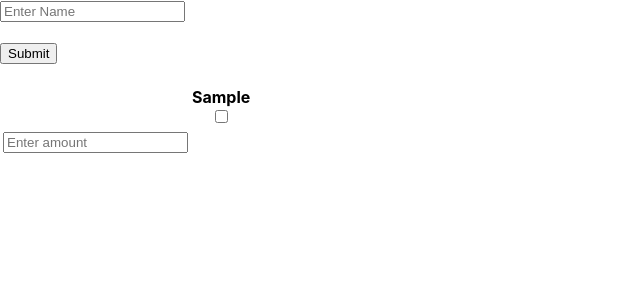
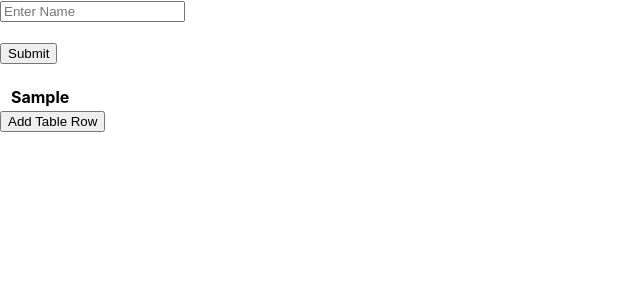
Before and after one commit to Prasad-adhi/FairShare, a React (Create React App) app: page / in a window 1280 px wide. Both pictures are taken after typing "Sample" into the empty fields and a click on the input "Submit". Shown: the top 300 px of the page, without its empty margins (0-640 px from the left). Built offline with nearby package versions, Linux system fonts and the light colour scheme.

Commit message:
Multiple rows function

```diff
--- a/src/Components/App.js
+++ b/src/Components/App.js
@@ -5,7 +5,7 @@ import TableRow from './TableRow';
 class App extends React.Component {
   state = {
     names: [], // Initialize state as an array
-    checkedItems: {}, // Object to hold the checked status of each checkbox
+    tableRows: [] // Initialize tableRows as an array to store TableRow components
   };
 
   // Callback function to handle data received from the child component
@@ -16,48 +16,39 @@ class App extends React.Component {
     }));
   };
 
-  // Handle checkbox change
-  handleCheckboxChange = (index) => {
+  // Function to add a new TableRow component
+  addTableRow = () => {
     this.setState((prevState) => ({
-      checkedItems: {
-        ...prevState.checkedItems,
-        [index]: !prevState.checkedItems[index], // Toggle the checked status
-      },
+      tableRows: [...prevState.tableRows, { id: prevState.tableRows.length }]
     }));
   };
 
-  // Get indices of checked checkboxes
-  getCheckedIndices = () => {
-    const { checkedItems } = this.state;
-    return Object.keys(checkedItems).filter(index => checkedItems[index]);
-  };
-
   render() {
-    const { names, checkedItems } = this.state;
-    const checkedIndices = this.getCheckedIndices();
+    const { names, tableRows } = this.state;
 
     return (
       <div>
         <Names parentCallback={this.handleCallback} />
+
         <table>
           <thead>
             <tr>
               <th></th>
+              <th></th>
               {names.map((name, index) => (
                 <th key={index}>
-                  {name} <br/>
-                  <input
-                    type="checkbox"
-                    id={index}
-                    checked={!!checkedItems[index]} // Set the checkbox checked state
-                    onChange={() => this.handleCheckboxChange(index)}
-                  />
+                  {name}
                 </th>
               ))}
             </tr>
-            <TableRow checked={checkedIndices} ></TableRow>
           </thead>
+          <tbody>
+            {tableRows.map((row) => (
+              <TableRow key={row.id} names={names} />
+            ))}
+          </tbody>
         </table>
+        <button onClick={this.addTableRow}>Add Table Row</button>
       </div>
     );
   }
--- a/src/Components/Names.js
+++ b/src/Components/Names.js
@@ -1,4 +1,4 @@
-import React, { useState } from 'react';
+import React from 'react';
 
 class Names extends React.Component {
   constructor(props) {
--- a/src/Components/TableRow.js
+++ b/src/Components/TableRow.js
@@ -3,7 +3,10 @@ import React from 'react';
 class TableRow extends React.Component {
   constructor(props) {
     super(props);
-    this.state = { calc: "" };
+    this.state = {
+      calc: "",
+      checkedItems: new Array(props.names.length).fill(false) // Initialize checkedItems array with false values
+    };
   }
 
   handleBlur = (event) => {
@@ -22,9 +25,26 @@ class TableRow extends React.Component {
     this.setState({ calc: event.target.value });
   }
 
+  // Handle checkbox change
+  handleCheckboxChange = (index) => {
+    this.setState((prevState) => {
+      const updatedCheckedItems = [...prevState.checkedItems];
+      updatedCheckedItems[index] = !updatedCheckedItems[index]; // Toggle the checked status
+      return { checkedItems: updatedCheckedItems };
+    });
+  };
+
   render() {
+    const { checkedItems, calc } = this.state;
+    const { names } = this.props;
+    const trueCount = checkedItems.filter(item => item).length;
+    const valueToDisplay = trueCount > 0 ? (parseFloat(calc) / trueCount).toFixed(2) : "0.00"; // Ensure 2 decimal points
+
     return (
       <tr>
+        <th><input
+            type="text"
+            placeholder='Enter product'/></th>
         <th>
           <input
             type="text"
@@ -34,7 +54,16 @@ class TableRow extends React.Component {
             value={this.state.calc}
           />
         </th>
-        {console.log(this.props.checked)}
+        {checkedItems.map((bool, index) => (
+          <th key={index}>
+            <input
+              type="checkbox"
+              checked={bool}
+              onChange={() => this.handleCheckboxChange(index)}
+            />
+            {bool ? valueToDisplay : ""}
+          </th>
+        ))}
       </tr>
     );
   }
```
